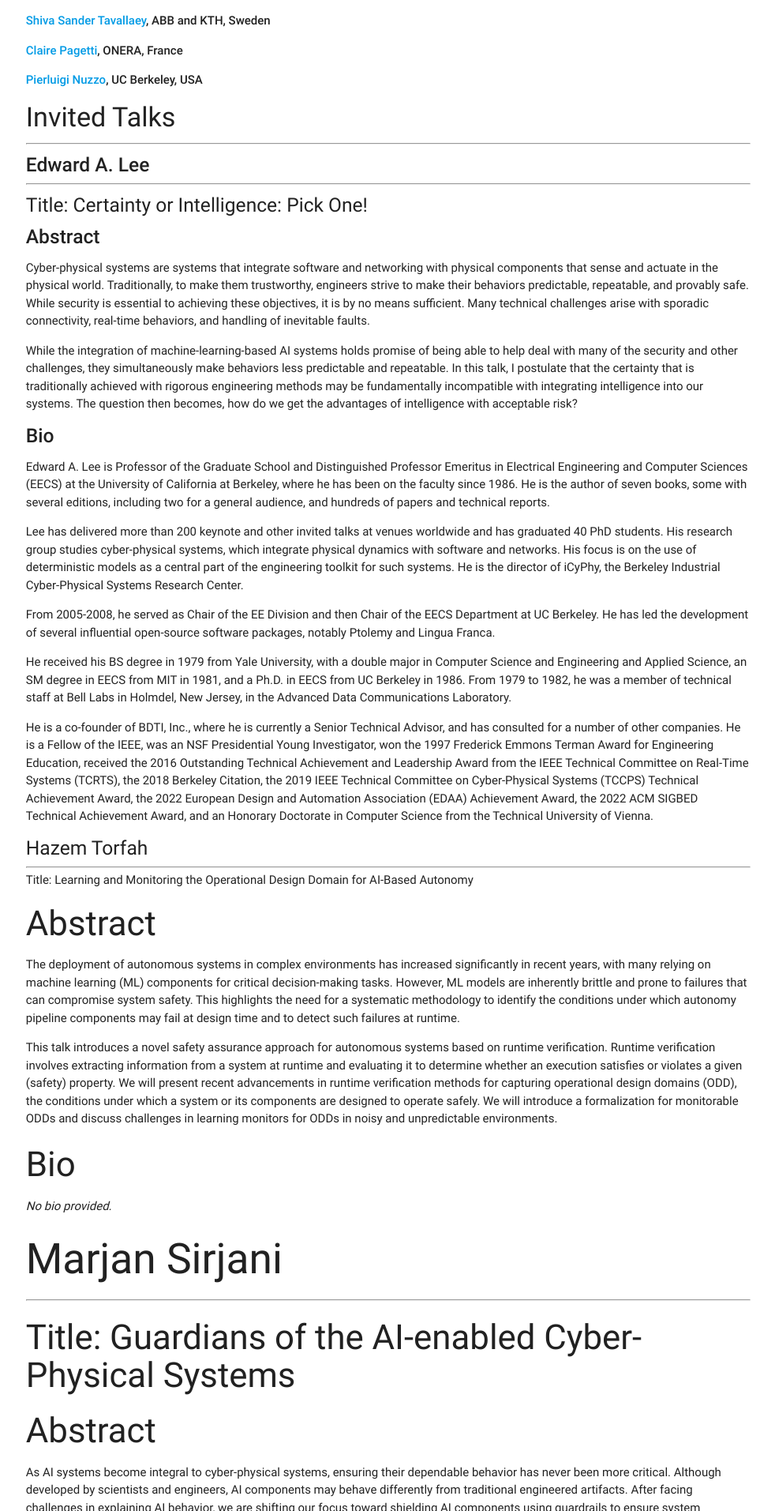
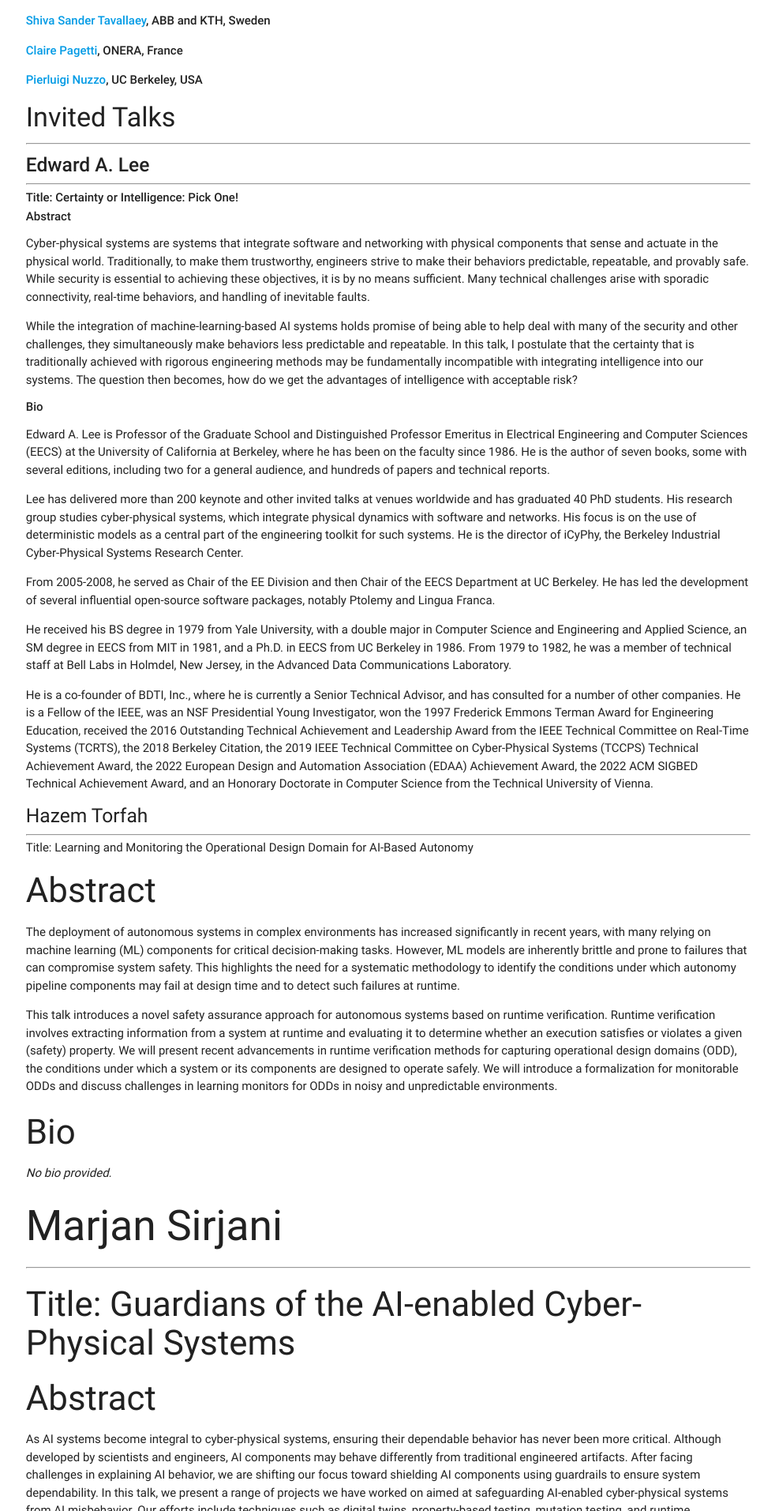
Before and after one commit to rebeca-lang/rebeca-lang.github.io, a Jekyll site: the page built from events/TrustCPS-AI.md, in a window 1280 px wide. Shown: the part 1569-3482 px from the top of the page at 79% size, without its empty margins (148-1130 px from the left). Built offline with Jekyll 4.4.1, drawn with Linux system fonts in a browser that asks for light colours.

```diff
--- a/events/TrustCPS-AI.md
+++ b/events/TrustCPS-AI.md
@@ -42,14 +42,14 @@ The workshop features invited talks by Edward A. Lee (UC Berkeley) on the trade-
 
 ##### **Edward A. Lee**
 ---
-##### Title: Certainty or Intelligence: Pick One!
+###### **Title: Certainty or Intelligence: Pick One!**
 
-##### **Abstract**
+###### **Abstract**
 Cyber-physical systems are systems that integrate software and networking with physical components that sense and actuate in the physical world. Traditionally, to make them trustworthy, engineers strive to make their behaviors predictable, repeatable, and provably safe. While security is essential to achieving these objectives, it is by no means sufficient. Many technical challenges arise with sporadic connectivity, real-time behaviors, and handling of inevitable faults.
 
 While the integration of machine-learning-based AI systems holds promise of being able to help deal with many of the security and other challenges, they simultaneously make behaviors less predictable and repeatable. In this talk, I postulate that the certainty that is traditionally achieved with rigorous engineering methods may be fundamentally incompatible with integrating intelligence into our systems. The question then becomes, how do we get the advantages of intelligence with acceptable risk?
 
-##### **Bio**
+###### **Bio**
 Edward A. Lee is Professor of the Graduate School and Distinguished Professor Emeritus in Electrical Engineering and Computer Sciences (EECS) at the University of California at Berkeley, where he has been on the faculty since 1986. He is the author of seven books, some with several editions, including two for a general audience, and hundreds of papers and technical reports.
 
 Lee has delivered more than 200 keynote and other invited talks at venues worldwide and has graduated 40 PhD students. His research group studies cyber-physical systems, which integrate physical dynamics with software and networks. His focus is on the use of deterministic models as a central part of the engineering toolkit for such systems. He is the director of iCyPhy, the Berkeley Industrial Cyber-Physical Systems Research Center.
```
